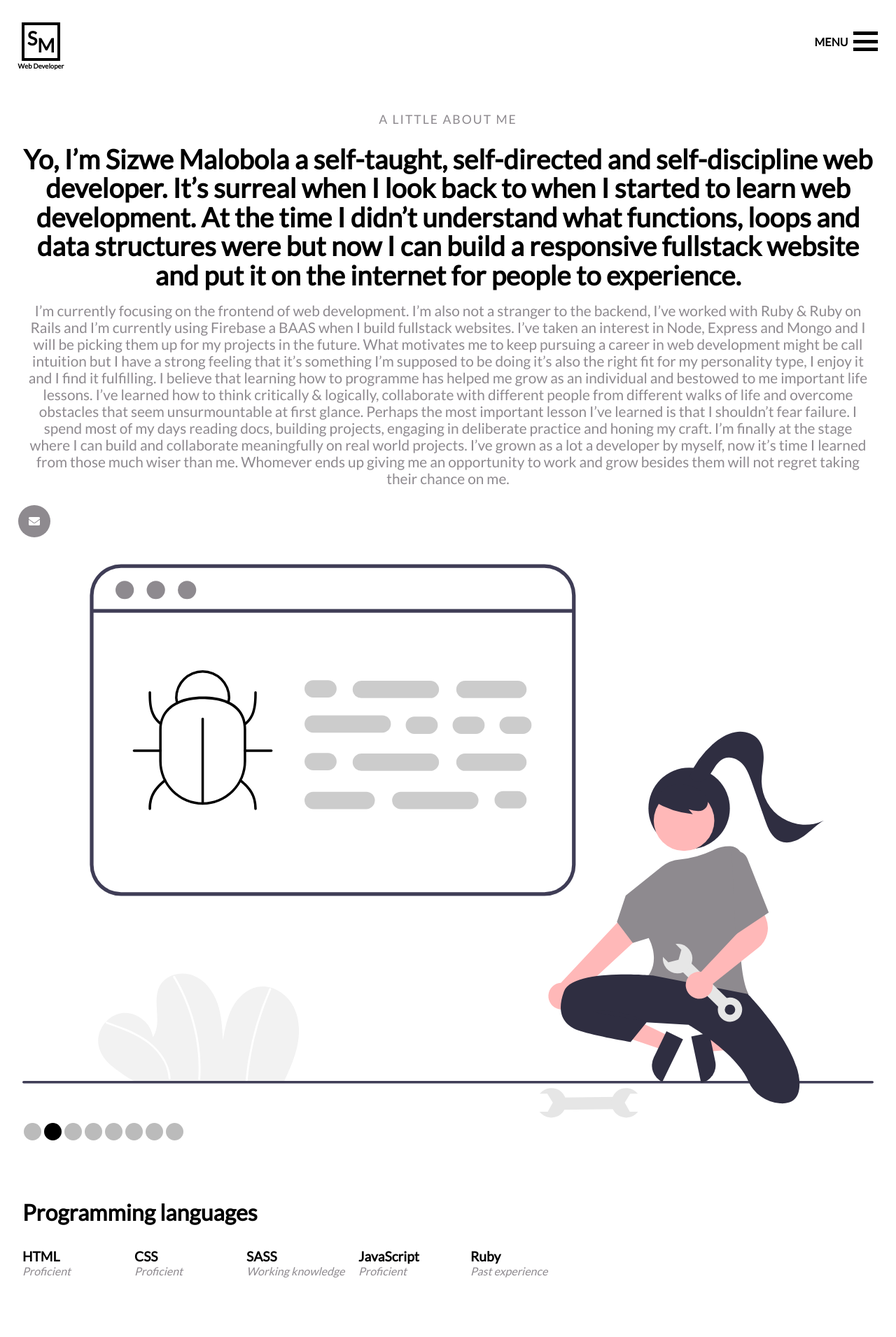
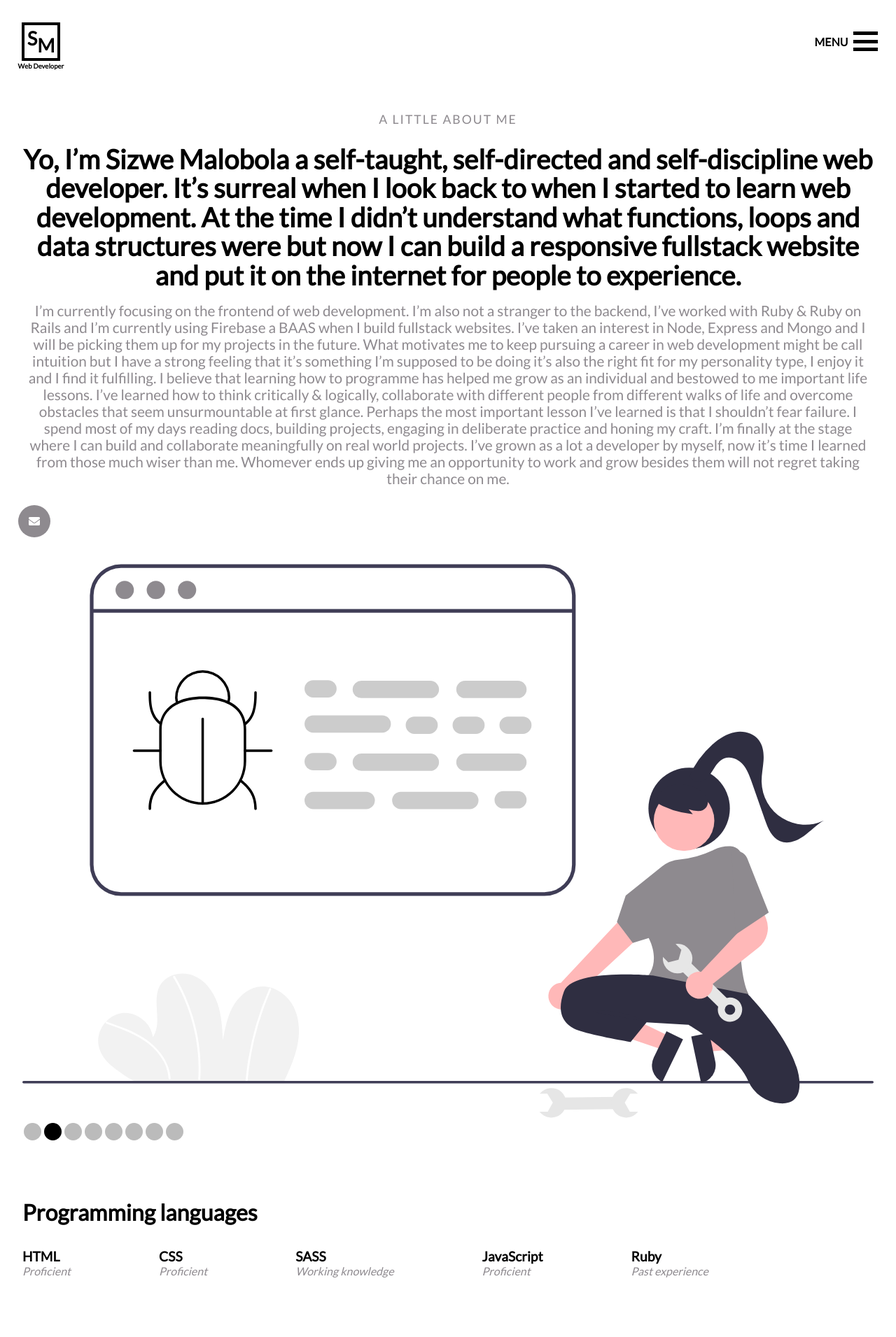
Before and after one commit to SizweMalobola/Portfolio_site, a React (Create React App) app: page /about in a window 1280 px wide. Shown: the top 1911 px of the page at 70% size. Built offline with nearby package versions, Linux system fonts and the light colour scheme.

Commit message:
skills grid-template-columns is auto @ full

```diff
--- a/src/components/aboutStyle.module.css
+++ b/src/components/aboutStyle.module.css
@@ -42,7 +42,7 @@
 .skills > div {
   margin-bottom: 5rem;
   display: grid;
-  grid-template-columns: repeat(6, minmax(7rem, 9rem));
+  grid-template-columns: repeat(auto, minmax(7rem, 9rem));
   gap: 1rem;
 }
 .skills > div h2 {
```
